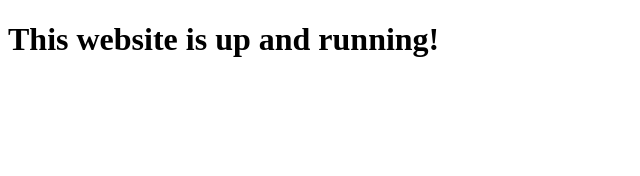
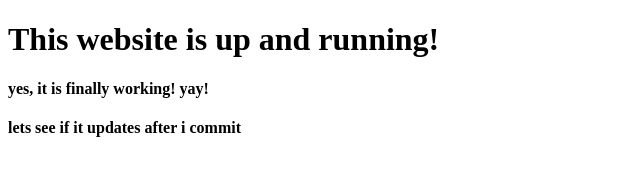
Before and after one commit to NICALOD3ON/NICALOD3ON.github.io, a plain HTML site: page index.html in a window 1280 px wide. Shown: the whole page, without its empty margins (0-640 px from the left). Drawn offline with Linux system fonts and the light colour scheme.

Commit message:
updates on paragraph

```diff
--- a/index.html
+++ b/index.html
@@ -7,5 +7,7 @@
 </head>
 <body>
     <h1>This website is up and running!</h1>
+    <h4>yes, it is finally working! yay!</h4>
+    <h4>lets see if it updates after i commit</h4>
 </body>
 </html>
```
